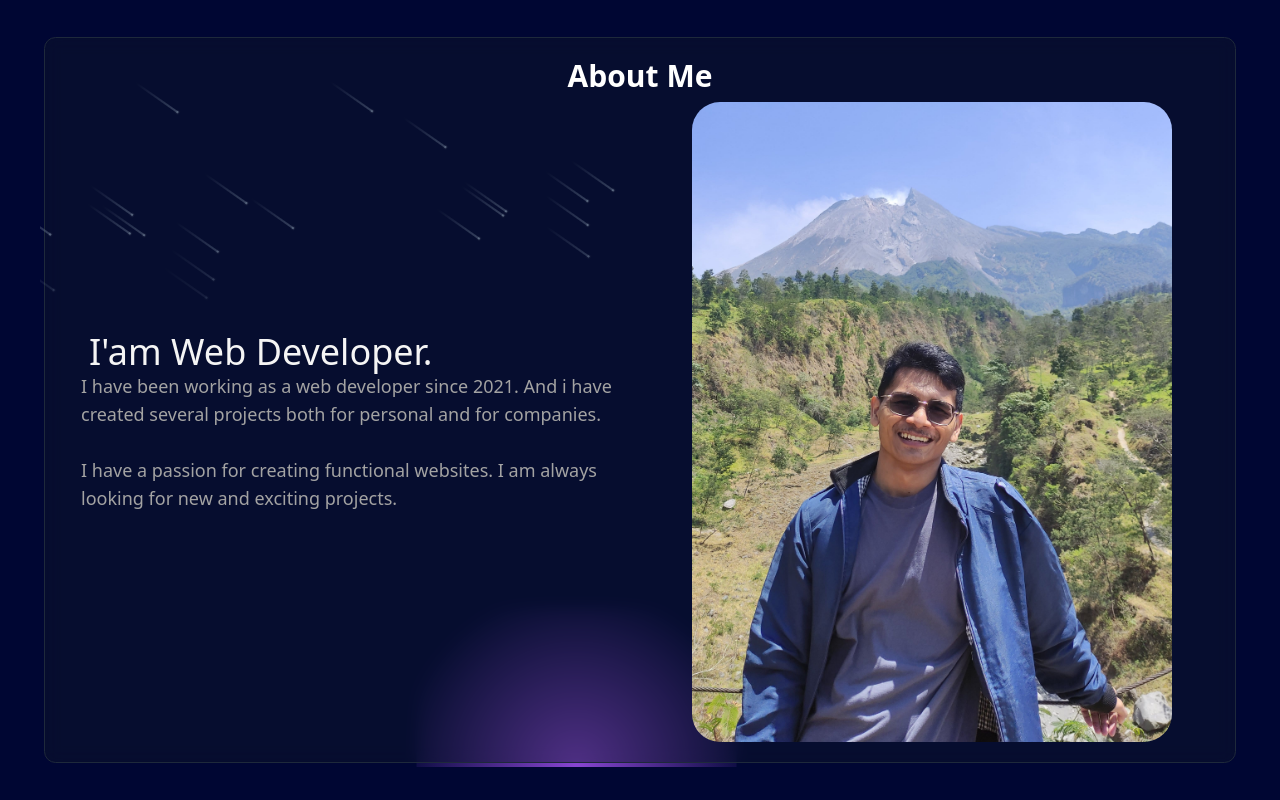
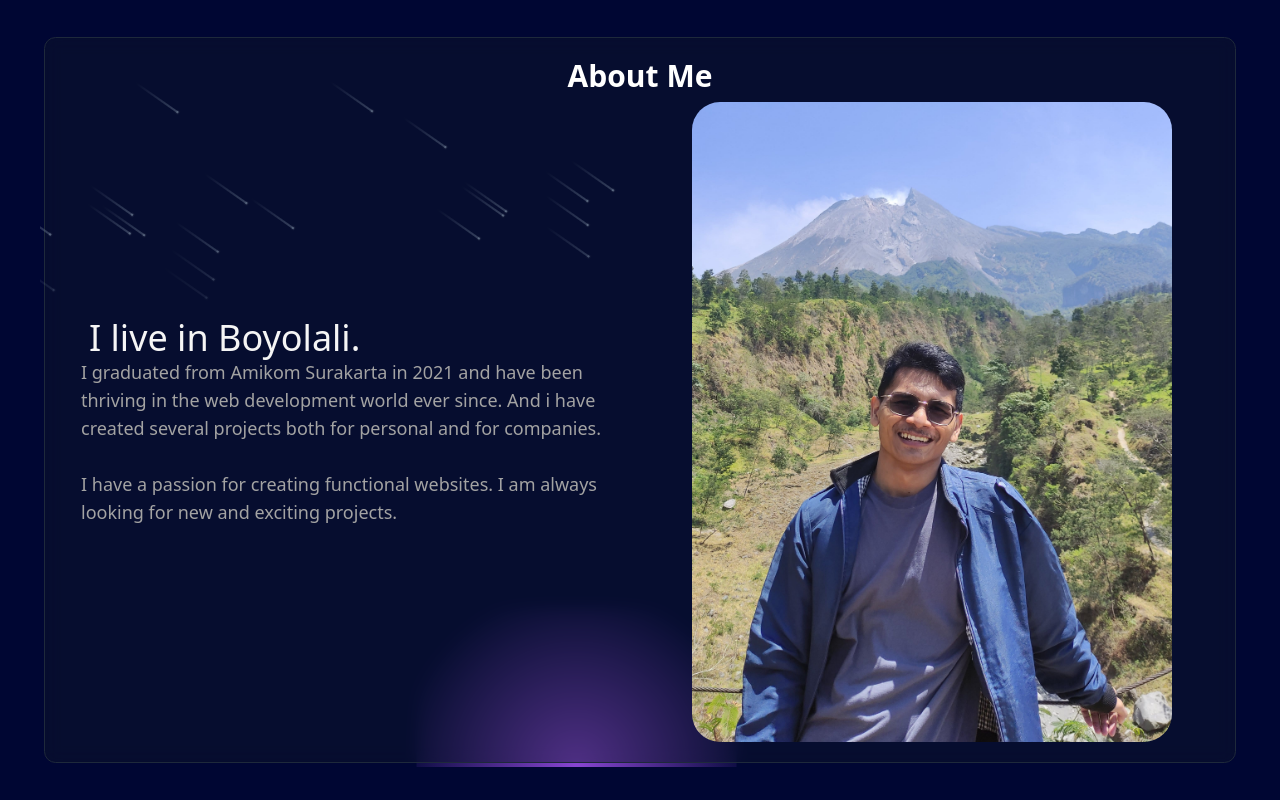
Before and after one commit to BagasWihant/my-portfolio-2024, a Next.js app: page / in a window 1280 px wide. Shown: the part 800-1600 px from the top of the page. Built offline with nearby package versions, Linux system fonts and the light colour scheme.

Commit message:
about adjustment

```diff
--- a/components/About.tsx
+++ b/components/About.tsx
@@ -10,7 +10,6 @@ import { Meteors } from "./ui/meteor";
 export function About() {
   const words = [
     "Hello i'am Bagas Wihantoro.",
-    "I'am Web Developer.",
     "I live in Boyolali.",
   ];
   return (
@@ -28,9 +27,10 @@ export function About() {
               <div className="font-normal text-start text-neutral-600 dark:text-neutral-400">
                 <FlipWords className="md:text-4xl text-2xl" words={words} /> <br />
                 <span className="text-lg">
-                  I have been working as a web developer since 2021. And i have
-                  created several projects both for personal and for companies.
+                I graduated from Amikom Surakarta in 2021 and have been thriving in the web development world ever since.
+                 And i have created several projects both for personal and for companies.
                   <br />
+
                   <br />
                   I have a passion for creating functional
                   websites. I am always looking for new and exciting projects.
```
